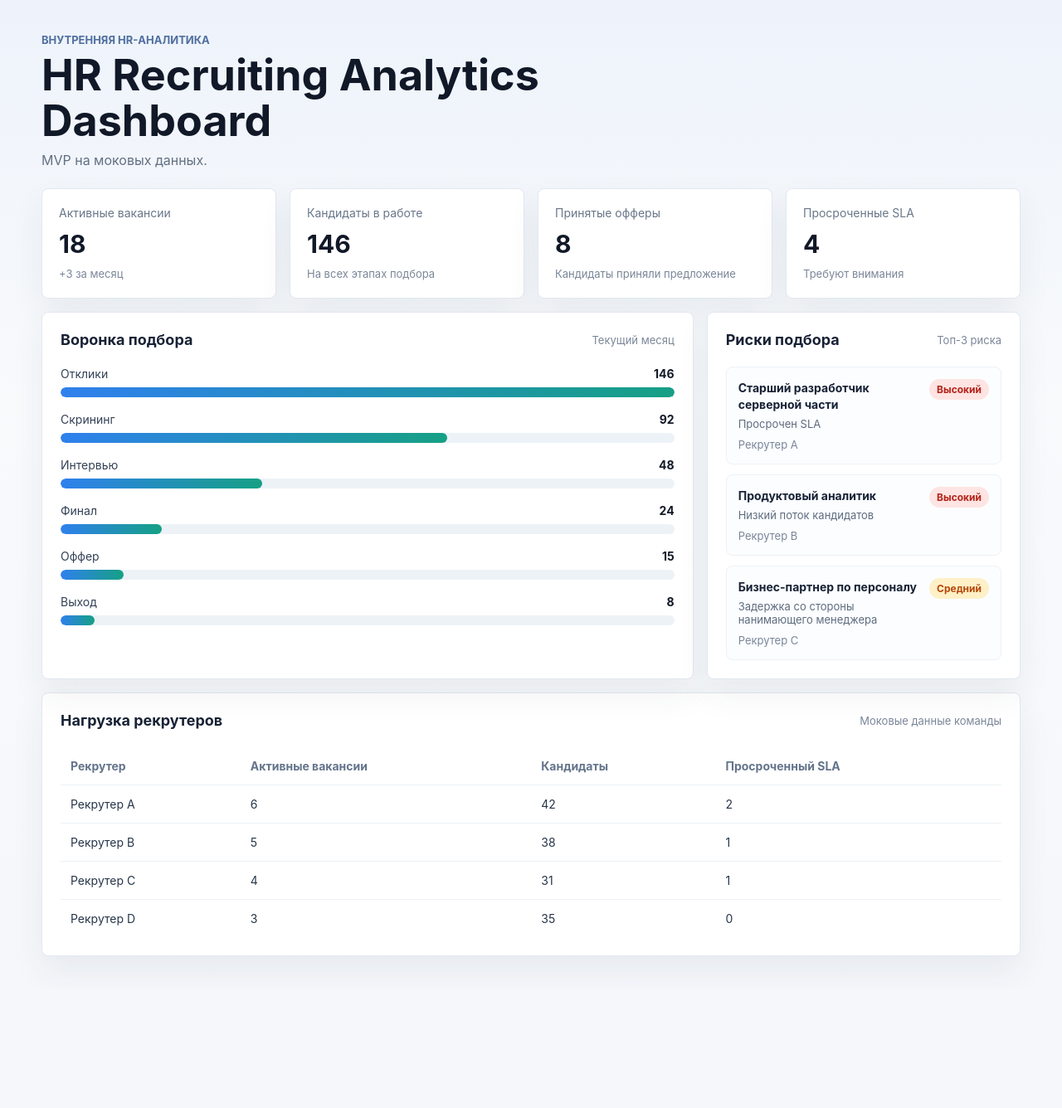
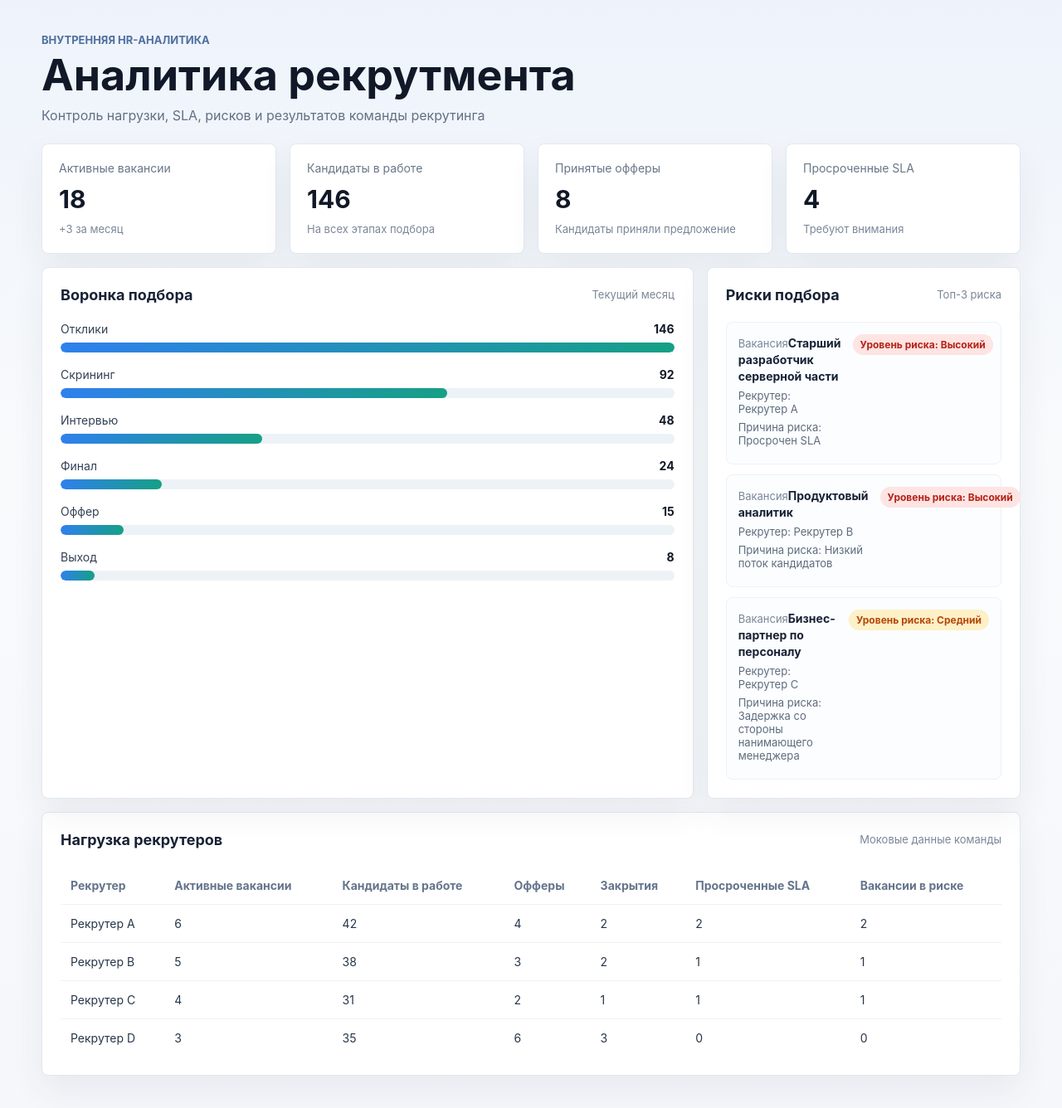
Before and after one commit to AN684-beep/hr-recruiting-analytics-dashboard, a React (Vite) app: page / in a window 1280 px wide. Shown: the whole page at 83% size. Before the commit the page ends 1193 px from the top, so only its background shows below. Built offline with nearby package versions, Linux system fonts and the light colour scheme.

Commit message:
Update dashboard interface for recruiting analytics

```diff
--- a/src/App.tsx
+++ b/src/App.tsx
@@ -9,8 +9,10 @@ export default function App() {
       <header className="page-header">
         <div>
           <p className="eyebrow">Внутренняя HR-аналитика</p>
-          <h1>HR Recruiting Analytics Dashboard</h1>
-          <p className="description">MVP на моковых данных.</p>
+          <h1>Аналитика рекрутмента</h1>
+          <p className="description">
+            Контроль нагрузки, SLA, рисков и результатов команды рекрутинга
+          </p>
         </div>
       </header>
 
@@ -59,11 +61,14 @@ export default function App() {
             {hiringRisks.map((risk) => (
               <div className="risk-item" key={risk.vacancy}>
                 <div>
+                  <span>Вакансия</span>
                   <strong>{risk.vacancy}</strong>
-                  <p>{risk.risk}</p>
-                  <span>{risk.owner}</span>
+                  <p>Рекрутер: {risk.owner}</p>
+                  <p>Причина риска: {risk.risk}</p>
                 </div>
-                <b className={`risk-level ${risk.level}`}>{risk.levelLabel}</b>
+                <b className={`risk-level ${risk.level}`}>
+                  Уровень риска: {risk.levelLabel}
+                </b>
               </div>
             ))}
           </div>
@@ -82,8 +87,11 @@ export default function App() {
               <tr>
                 <th>Рекрутер</th>
                 <th>Активные вакансии</th>
-                <th>Кандидаты</th>
-                <th>Просроченный SLA</th>
+                <th>Кандидаты в работе</th>
+                <th>Офферы</th>
+                <th>Закрытия</th>
+                <th>Просроченные SLA</th>
+                <th>Вакансии в риске</th>
               </tr>
             </thead>
             <tbody>
@@ -92,7 +100,10 @@ export default function App() {
                   <td>{recruiter.name}</td>
                   <td>{recruiter.vacancies}</td>
                   <td>{recruiter.candidates}</td>
+                  <td>{recruiter.offers}</td>
+                  <td>{recruiter.hires}</td>
                   <td>{recruiter.overdueSla}</td>
+                  <td>{recruiter.riskVacancies}</td>
                 </tr>
               ))}
             </tbody>
```
